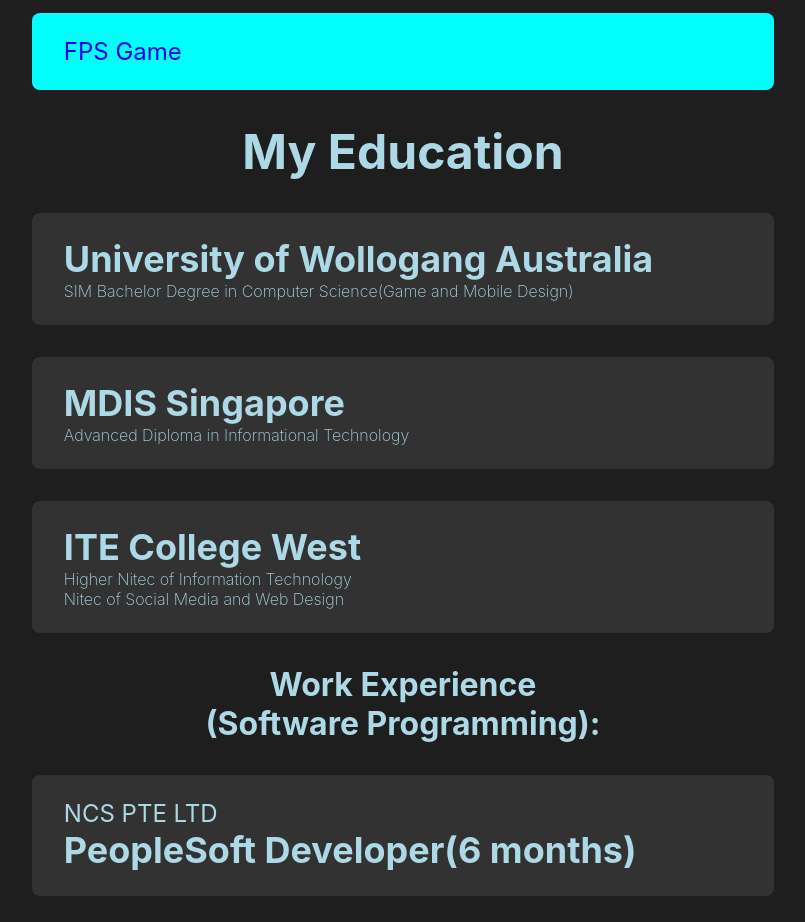
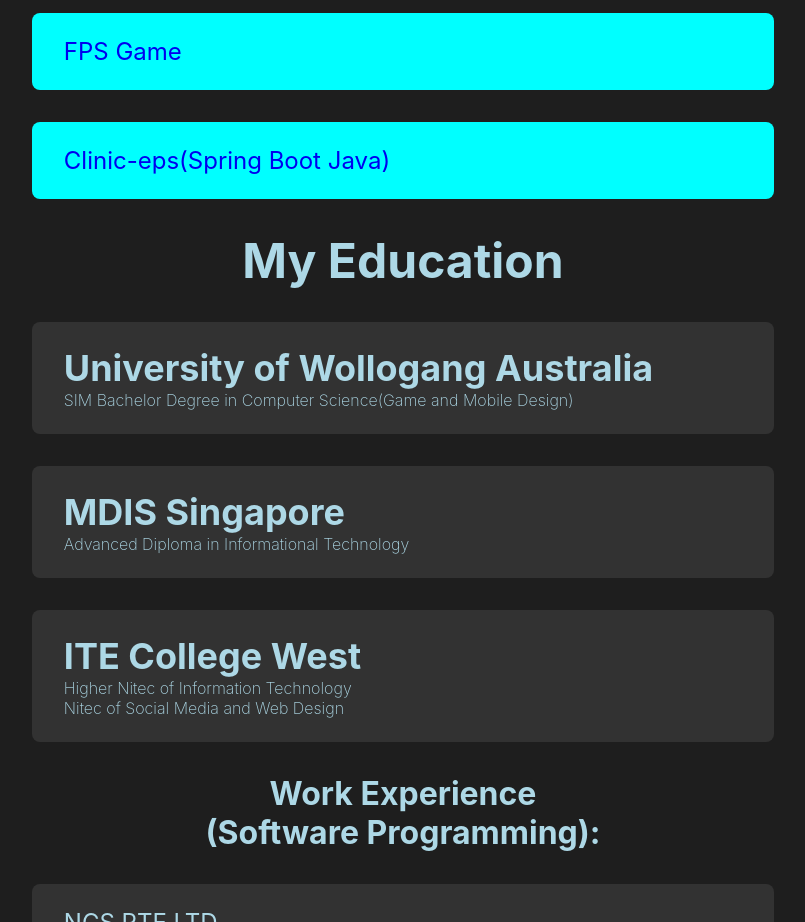
Before and after one commit to mokzhizhuan/portfolio, a React (Create React App) app: page / in a window 1280 px wide. Shown: the part 4060-4982 px from the top of the page, without its empty margins (237-1042 px from the left). Built offline with nearby package versions, Linux system fonts and the light colour scheme.

Commit message:
project update

```diff
--- a/src/componments/Projects/projects.js
+++ b/src/componments/Projects/projects.js
@@ -26,6 +26,10 @@ const Projects = () => {
             target='_blank' rel="noreferrer">
             FPS Game
             </a>
+            <a className="projectpagesubtitle" href="https://github.com/mokzhizhuan/clinic-eps-Spring-Boot"
+            target='_blank' rel="noreferrer">
+            Clinic-eps(Spring Boot Java)
+            </a>
         </div>
     </section>
   )
```
